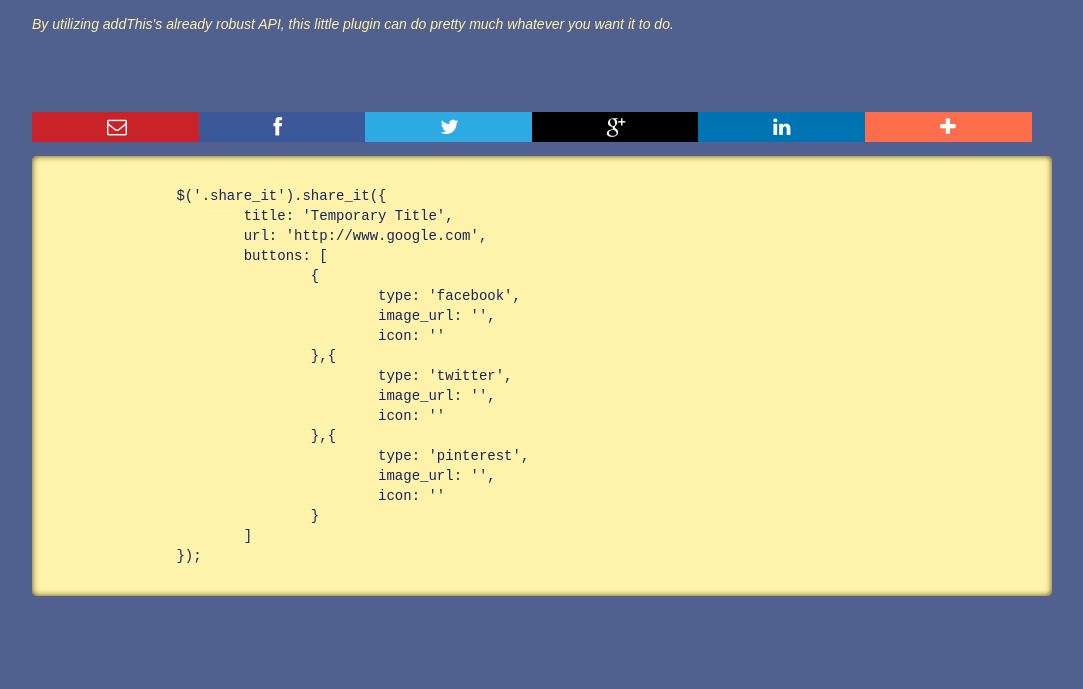
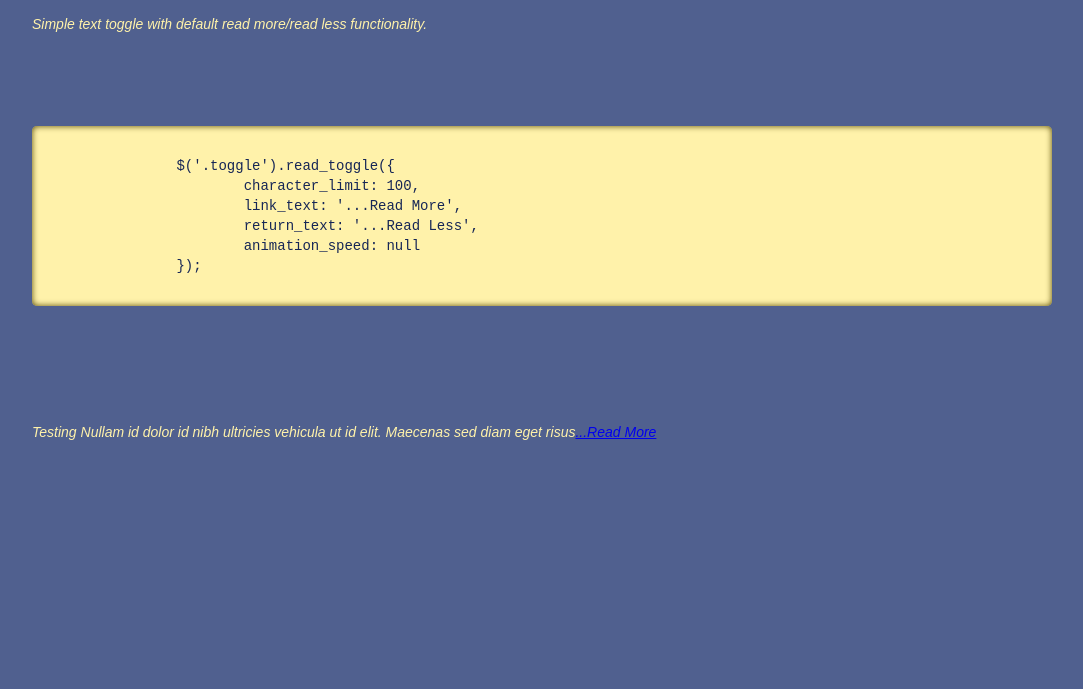
Before and after one commit to joshhannan/share_it, a website: page index.html in a window 1280 px wide. Shown: the part 111-800 px from the top of the page, without its empty margins (108-1191 px from the left). Drawn offline with Linux system fonts and the light colour scheme; files that its build step writes are made by us from their sources.

Commit message:
initial commit

```diff
--- a/index.html
+++ b/index.html
@@ -10,63 +10,61 @@
 		<title>Share It Plugin</title>
 		<link rel="stylesheet" type="text/css" href="css/global.css">
 		<script src="jquery-1.10.2.min.js"></script>
-		<script type="text/javascript" src="http://s7.addthis.com/js/250/addthis_widget.js"></script>
-		<script src="share_it.min.js"></script>
+		<script src="text_toggle.min.js"></script>
 		<script type="text/javascript">
-
 			$(function() {
-				$('.share_it').share_it({
-					title: 'Temporary Title',
-					url: 'http://www.google.com'
-				});
+				$('.toggle').text_toggle();
 			});
-
-			var addthis_config = {
-			     pubid: "ra-53c959606c35a4ba"
-			}
 		</script>
 	</head>
 	<body>
 		<header class="block">
 			<div class="container">
-				<h1>Share It Plugin</h1>
-				<p>By utilizing addThis's already robust API, this little plugin can do pretty much whatever you want it to do.</p>
+				<h1>Text Toggle Plugin</h1>
+				<p>Simple text toggle with default read more/read less functionality.</p>
 			</div><!--/container-->
 		</header><!--/block-->
 		<section class="block">
 			<div class="container">
-				<div class="left share_it block">
+				<div class="left block">
 <pre>
 	<code>
-		$('.share_it').share_it({
-			title: 'Temporary Title',
-			url: 'http://www.google.com',
-			buttons: [
-				{
-					type: 'facebook',
-					image_url: '',
-					icon: ''
-				},{
-					type: 'twitter',
-					image_url: '',
-					icon: ''
-				},{
-					type: 'pinterest',
-					image_url: '',
-					icon: ''
-				}
-			]
+		$('.toggle').read_toggle({
+			character_limit: 100,
+			link_text: '...Read More',
+			return_text: '...Read Less',
+			animation_speed: null
 		});
 	</code>
 </pre>
 				</div><!---/block-->
 			</div><!--/container-->
 		</section>
-		<footer>
-			<div class="container">
-
-			</div><!--/container-->
-		</footer>
-
+	<section class="right block">
+		<div class="container">
+			<div class="toggle block">
+				<h1>Testing</h1>
+				<p>Nullam id dolor id nibh ultricies vehicula ut id elit. Maecenas sed diam eget risus varius blandit sit amet non magna. Nulla vitae elit libero, a pharetra augue. Maecenas faucibus mollis interdum. Donec id elit non mi porta gravida at eget metus.</p>
+				<p>Cras mattis consectetur purus sit amet fermentum. Curabitur blandit tempus porttitor. Integer posuere erat a ante venenatis dapibus posuere velit aliquet. Etiam porta sem malesuada magna mollis euismod.</p>
+				<p>Nullam id dolor id nibh ultricies vehicula ut id elit. Curabitur blandit tempus porttitor. Lorem ipsum dolor sit amet, consectetur adipiscing elit. Nulla vitae elit libero, a pharetra augue. Cras mattis consectetur purus sit amet fermentum.</p>
+				<p>Vestibulum id ligula porta felis euismod semper. Nullam id dolor id nibh ultricies vehicula ut id elit. Donec ullamcorper nulla non metus auctor fringilla. Donec id elit non mi porta gravida at eget metus. Donec sed odio dui. Curabitur blandit tempus porttitor.</p>
+				<ul>
+					<li>Donec ullamcorper nulla non metus auctor fringilla.</li>
+					<li>Nulla vitae elit libero, a pharetra augue.</li>
+					<li>Aenean lacinia bibendum nulla sed consectetur.</li>
+					<li>Vivamus sagittis lacus vel augue laoreet rutrum faucibus dolor auctor.</li>
+				</ul>
+				<p>Cras mattis consectetur purus sit amet fermentum. Curabitur blandit tempus porttitor. Integer posuere erat a ante venenatis dapibus posuere velit aliquet. Etiam porta sem malesuada magna mollis euismod.</p>
+				<p>Nullam id dolor id nibh ultricies vehicula ut id elit. Curabitur blandit tempus porttitor. Lorem ipsum dolor sit amet, consectetur adipiscing elit. Nulla vitae elit libero, a pharetra augue. Cras mattis consectetur purus sit amet fermentum.</p>
+				<p>Vestibulum id ligula porta felis euismod semper. Nullam id dolor id nibh ultricies vehicula ut id elit. Donec ullamcorper nulla non metus auctor fringilla. Donec id elit non mi porta gravida at eget metus. Donec sed odio dui. Curabitur blandit tempus porttitor.</p>
+				<blockquote>
+					Vestibulum id ligula porta felis euismod semper. Nullam id dolor id nibh ultricies vehicula ut id elit. Donec ullamcorper nulla non metus auctor fringilla. Donec id elit non mi porta gravida at eget metus. Donec sed odio dui. Curabitur blandit tempus porttitor.
+				</blockquote>
+				<p>Cras mattis consectetur purus sit amet fermentum. Curabitur blandit tempus porttitor. Integer posuere erat a ante venenatis dapibus posuere velit aliquet. Etiam porta sem malesuada magna mollis euismod.</p>
+				<p>Nullam id dolor id nibh ultricies vehicula ut id elit. Curabitur blandit tempus porttitor. Lorem ipsum dolor sit amet, consectetur adipiscing elit. Nulla vitae elit libero, a pharetra augue. Cras mattis consectetur purus sit amet fermentum.</p>
+				<p>Vestibulum id ligula porta felis euismod semper. Nullam id dolor id nibh ultricies vehicula ut id elit. Donec ullamcorper nulla non metus auctor fringilla. Donec id elit non mi porta gravida at eget metus. Donec sed odio dui. Curabitur blandit tempus porttitor.</p>
+			</div><!--/block-->
+		</div><!--/container-->
+	</section>
 	</body>
 </html>
--- a/share_it.js
+++ /dev/null
@@ -1,49 +0,0 @@
-(function($) {
-	$.fn.share_it = function( options ) {
-		function isBlank(str) {
-			return (!str || /^\s*$/.test(str));
-		}
-		var i;
-		var button_count;
-		var button_build = '';
-		var button_image;
-		var button_url;
-		var settings = $.extend({
-			buttons: [
-				{
-					button_type: 'email',
-					button_html: '<span class="icon">&#xf003;</span>'
-
-				},{
-					button_type: 'facebook',
-					button_html: '<span class="icon">&#xf09a;</span>'
-
-				},{
-					button_type: 'twitter',
-					button_html: '<span class="icon">&#xf099;</span>'
-				},{
-					button_type: 'google_plusone_share',
-					button_html: '<span class="icon">&#xf0d5;</span>'
-				},{
-					button_type: 'linkedin',
-					button_html: '<span class="icon">&#xf0e1;</span>'
-				},{
-					button_type: 'compact',
-					button_html: '<span class="icon">&#xf067;</span>'
-				}
-			]
-		}, options );
-		$(this).each(function() {
-			button_url = '';
-			button_url = $(this).data('url');
-			console.log(button_url);
-			button_build = '';
-			button_count = settings.buttons.length;
-			for( i = 0; i < button_count; i++ ) {
-				button_build = button_build+'<a href="#" class="addthis_button_'+settings.buttons[i].button_type+'">'+settings.buttons[i].button_html+'</a>';
-			}
-			$(this).prepend('<div class="addthis_toolbox" addthis:url="'+button_url+'">'+button_build+'</div><!--/addthis_toolbox-->');
-		});
-		return this;
-	}; //  END SHARE_IT FUNCTION
-}(jQuery));
--- /dev/null
+++ b/text_toggle.js
@@ -0,0 +1,34 @@
+(function($) {
+	$.fn.text_toggle = function( options ) {
+		var settings = $.extend({
+			character_limit: 100,
+			link_text: '...Read More',
+			return_text: '...Read Less',
+			animation_speed: null
+		}, options );
+		function truncate_text( text ) {
+			text = text.substr( 0, settings.character_limit);
+			text = '<div class="visible excerpt"><p>'+text+'<a class="excerpt_link" href="#">'+settings.link_text+'</a></p></div>';
+			return text;
+		}
+		$(this).each(function() {
+			var obj = $(this);
+			var orig_content = obj.html();
+			var content = obj.text();
+			var excerpt = truncate_text(content);
+			obj.html(excerpt);
+			obj.append('<div class="full_content" style="display: none;">'+orig_content+'<p><a class="full_link" href="#">'+settings.return_text+'</a></p></div>');
+			$('.excerpt_link').click(function() {
+				$(this).parents('.excerpt').removeClass('visible').hide( settings.animation_speed );
+				$(this).parents('.excerpt').next('.full_content').addClass('visible').show( settings.animation );
+				return false;
+			});
+			$('.full_link').click(function() {
+				$(this).parents('.full_content').removeClass('visible').hide( settings.animation_speed );
+				$(this).parents('.full_content').prev('.excerpt').addClass('visible').show( settings.animation );
+				return false;
+			});
+		});
+		return this;
+	}; //  END TEXT_TOGGLE FUNCTION
+}(jQuery));
```
Also changed, not shown: share_it.min.js (deleted), text_toggle.min.js (added), 1 other file.
